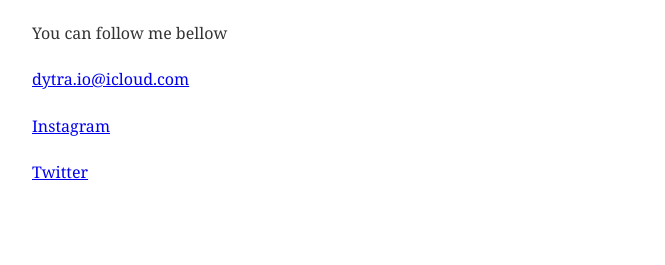
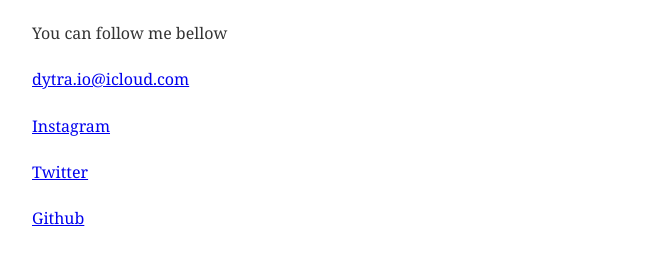
Before and after one commit to dytra/dytra.github.io, a Gatsby site: page /contact in a window 1280 px wide. Shown: the part 169-434 px from the top of the page, without its empty margins (299-964 px from the left). Built offline with nearby package versions, Linux system fonts and the light colour scheme; Gatsby itself is replaced by a stand-in of ours.

Commit message:
add github in contact pages

```diff
--- a/src/pages/contact.js
+++ b/src/pages/contact.js
@@ -11,5 +11,6 @@ export default () => (
     </p>
     <p><a href="https://www.instagram.com/dytra.io/" target="_blank">Instagram</a></p>
     <p><a href="https://twitter.com/dytra_io" target="_blank">Twitter</a></p>
+    <p><a href="https://github.com/dytra" target="_blank">Github</a></p>
   </Layout>
 )
```
